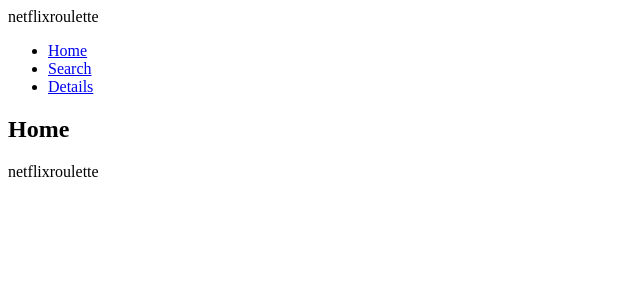
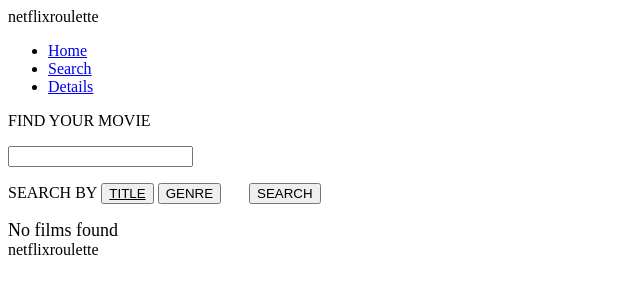
Before and after one commit to attilio-react/react-project, a React app: page / in a window 1280 px wide. Shown: the top 300 px of the page, without its empty margins (0-640 px from the left). Built offline with nearby package versions, Linux system fonts and the light colour scheme.

Commit message:
Point root path to search

```diff
--- a/src/App.jsx
+++ b/src/App.jsx
@@ -9,8 +9,6 @@
 import {Label} from 'Common/Label.jsx'
 import {MovieSearch} from './search/MovieSearch.jsx'
 import {MovieDetails} from './details/MovieDetails.jsx'
-
-const Index = () => <h2>Home</h2>;
 
 class App extends React.Component {
     render () {
@@ -33,7 +31,7 @@
                     </ul>
                 </nav>
 
-                <Route path="/" exact component={Index} />
+                <Route path={paths.ROOT_PATH} exact component={MovieSearch} />
                 <Route path={paths.SEARCH_PATH} component={MovieSearch} />
                 <Route path={paths.DETAILS_PATH} component={MovieDetails} />
 
--- a/src/common/Paths.jsx
+++ b/src/common/Paths.jsx
@@ -1,4 +1,5 @@
 const paths = {
+    ROOT_PATH : '/',
     SEARCH_PATH : '/search/',
     DETAILS_PATH: '/details/:id'
 }
```
